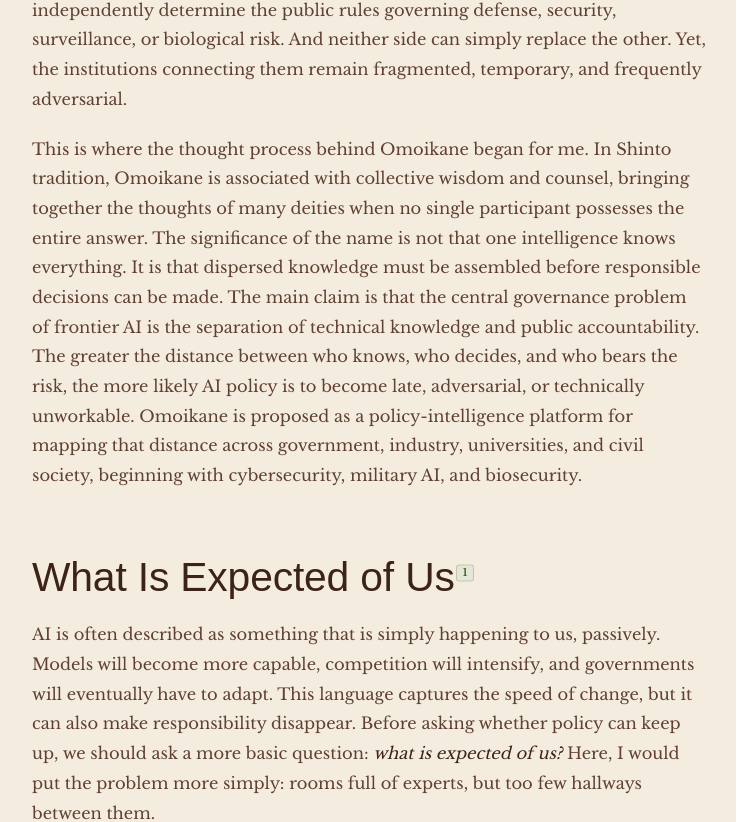
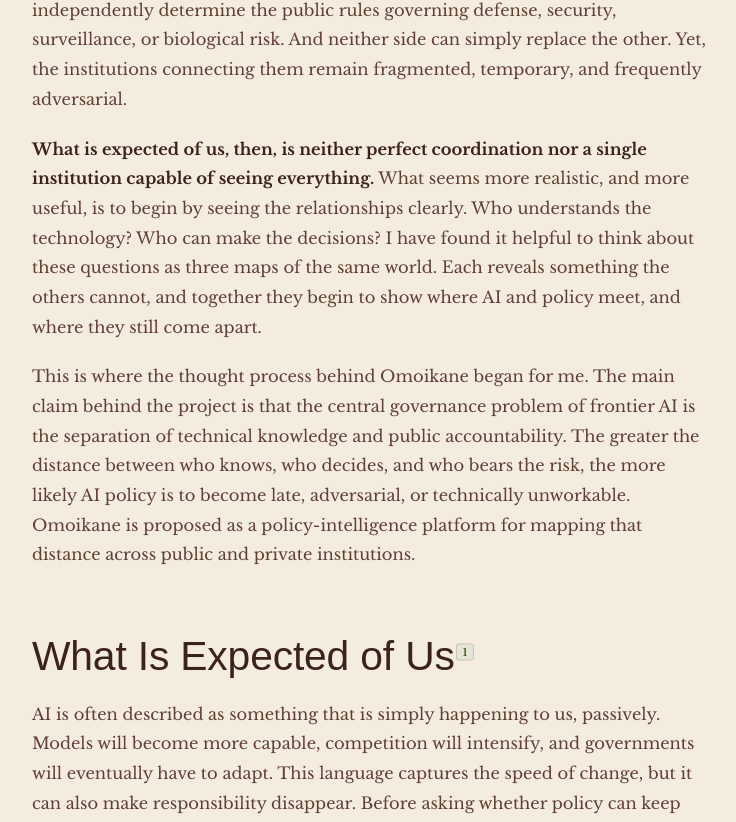
Before and after one commit to saykig/cepheus, a Next.js app: page /essays/the-omoikane-link in a window 1280 px wide. Shown: the part 1559-2381 px from the top of the page, without its empty margins (232-968 px from the left). Built offline with nearby package versions, Linux system fonts and the light colour scheme; a web font is replaced by a local one.

Commit message:
Reorder Omoikane essay framing

```diff
--- a/app/essays/the-omoikane-link/page.tsx
+++ b/app/essays/the-omoikane-link/page.tsx
@@ -149,20 +149,26 @@ export default function OmoikaneEssay() {
             them remain fragmented, temporary, and frequently adversarial.
           </p>
           <p>
-            This is where the thought process behind Omoikane began for me. In
-            Shinto tradition, Omoikane is associated with collective wisdom and
-            counsel, bringing together the thoughts of many deities when no
-            single participant possesses the entire answer. The significance of
-            the name is not that one intelligence knows everything. It is that
-            dispersed knowledge must be assembled before responsible decisions
-            can be made. The main claim is that the central governance problem of
-            frontier AI is the separation of technical knowledge and public
+            <strong>
+              What is expected of us, then, is neither perfect coordination nor
+              a single institution capable of seeing everything.
+            </strong>{' '}
+            What seems more realistic, and more useful, is to begin by seeing
+            the relationships clearly. Who understands the technology? Who can
+            make the decisions? I have found it helpful to think about these
+            questions as three maps of the same world. Each reveals something
+            the others cannot, and together they begin to show where AI and
+            policy meet, and where they still come apart.
+          </p>
+          <p>
+            This is where the thought process behind Omoikane began for me. The
+            main claim behind the project is that the central governance problem
+            of frontier AI is the separation of technical knowledge and public
             accountability. The greater the distance between who knows, who
             decides, and who bears the risk, the more likely AI policy is to
             become late, adversarial, or technically unworkable. Omoikane is
             proposed as a policy-intelligence platform for mapping that distance
-            across government, industry, universities, and civil society,
-            beginning with cybersecurity, military AI, and biosecurity.
+            across public and private institutions.
           </p>
 
           <h2 id="what-is-expected-of-us">
@@ -244,19 +250,6 @@ export default function OmoikaneEssay() {
             divisions also become the main way we understand issues that are
             already moving across them.
           </p>
-          <p>
-            <strong>
-              What is expected of us, then, is neither perfect coordination nor
-              a single institution capable of seeing everything.
-            </strong>{' '}
-            What seems more realistic, and more useful, is to begin by seeing
-            the relationships clearly. Who understands the technology? Who can
-            make the decisions? I have found it helpful to think about these
-            questions as three maps of the same world. Each reveals something
-            the others cannot, and together they begin to show where AI and
-            policy meet, and where they still come apart.
-          </p>
-
           <h2 id="three-maps">The Three Maps</h2>
 
           <EssayMapAccordion mapIds={MAP_IDS}>
```
